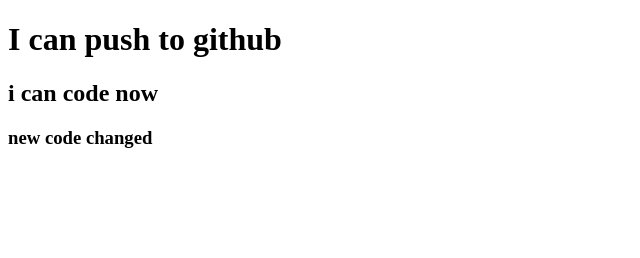
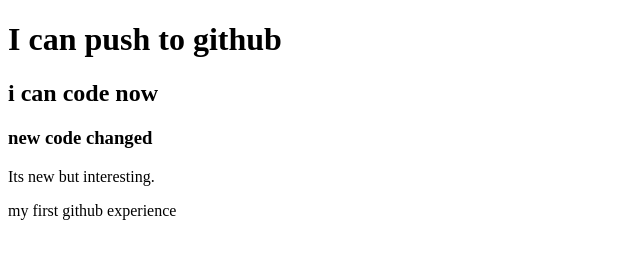
Before and after one commit to ShairaNoshin/my-second-repo, a plain HTML site: page index.html in a window 1280 px wide. Shown: the whole page, without its empty margins (0-640 px from the left). Drawn offline with Linux system fonts and the light colour scheme.

Commit message:
style added

```diff
--- a/index.html
+++ b/index.html
@@ -5,11 +5,14 @@
     <meta http-equiv="X-UA-Compatible" content="IE=edge">
     <meta name="viewport" content="width=device-width, initial-scale=1.0">
     <title>My second repo</title>
+    <link rel="stylesheet" href="style.css">
 </head>
 <body>
     <h1> I can push to github</h1>
     <h2>i can code now</h2>
     <h3>new code changed</h3>
+    <p>Its new but interesting.</p>
+    <p>my first github experience </p>
 
 
 </body>
```
Also changed, not shown: style.css (added).
